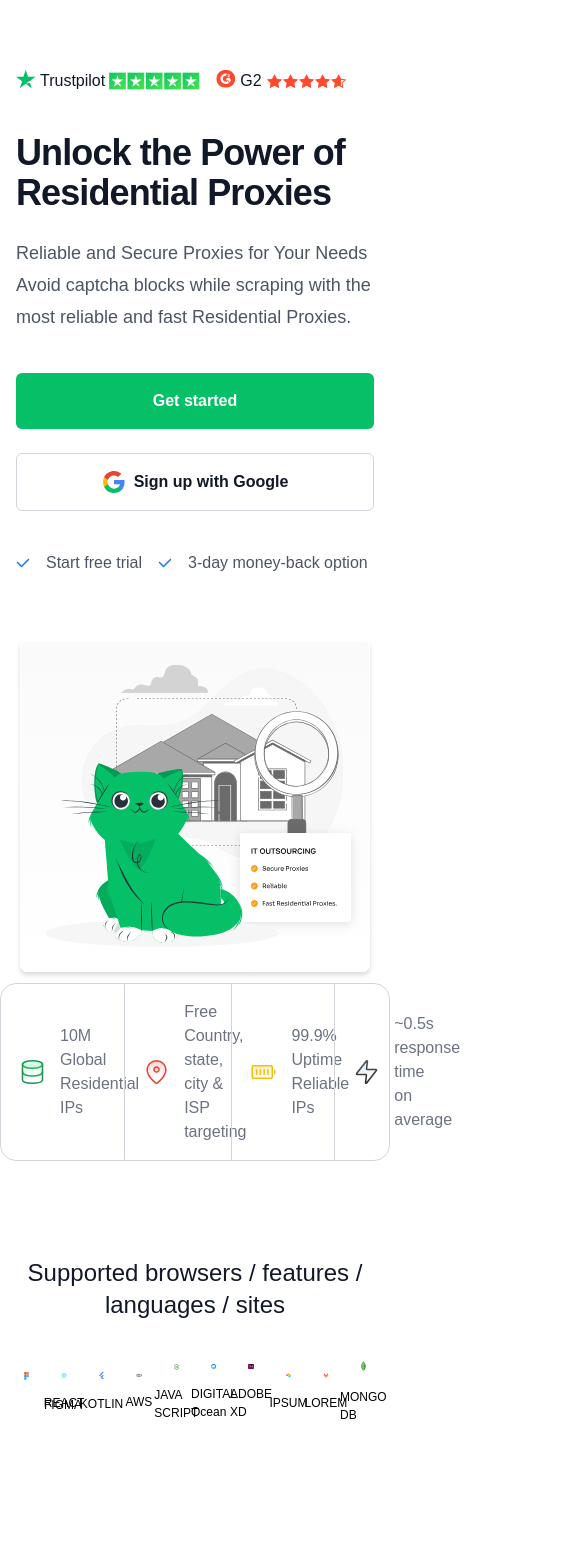
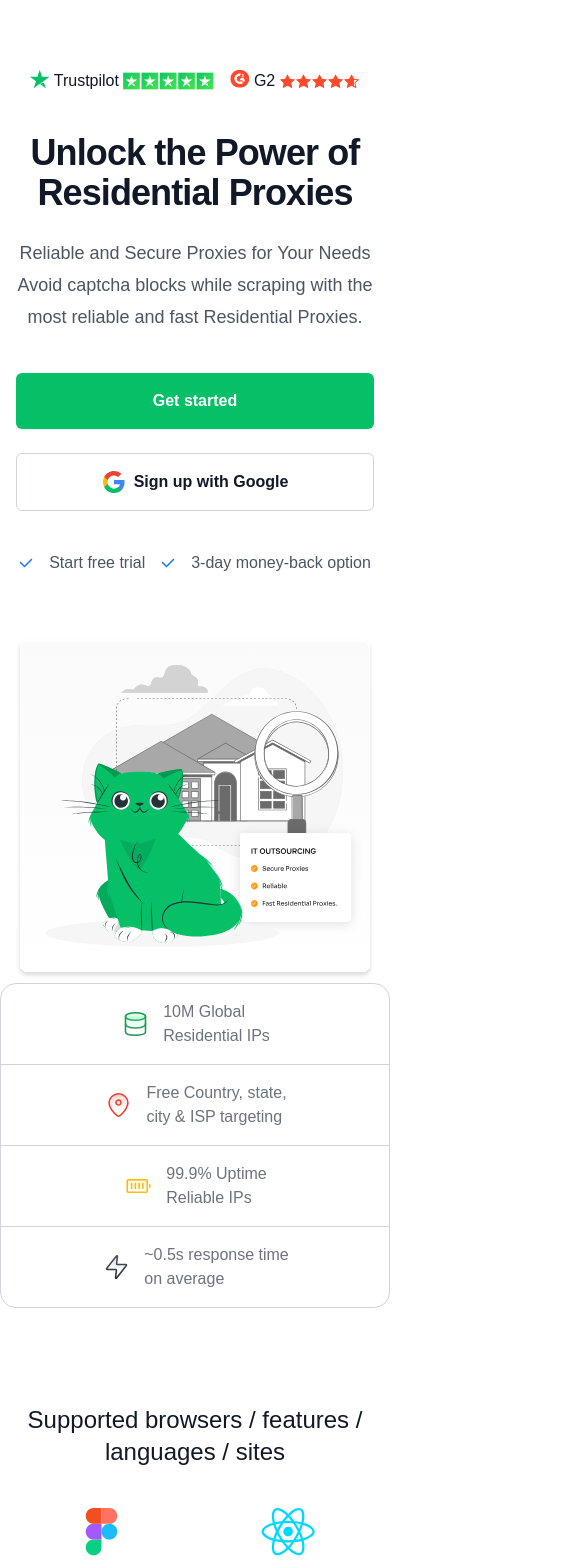
Before and after one commit to NikeVir/Freelance1, a Next.js app: page / in a window 390 px wide. Shown: the part 160-1728 px from the top of the page, 585 px wide, since content can reach past the window. Built offline with nearby package versions, Linux system fonts and the light colour scheme.

Commit message:
Made the sections mobile responsive

```diff
--- a/src/components/ContactUsSection.tsx
+++ b/src/components/ContactUsSection.tsx
@@ -34,14 +34,14 @@ export default function ContactSection() {
         <img src="/images/illustration/gray-cat.svg" />
       </div>
 
-      <div className="flex flex-col justify-center items-center space-y-2">
-        <h1 className="font-bold text-[32px]">Contact Us</h1>
-        <p className="text-[18px] text-gray-500 ">
+      <div className="flex flex-col justify-center items-center space-y-2 text-center">
+        <h1 className="font-bold text-[32px] sm:text-[24px]">Contact Us</h1>
+        <p className="text-[18px] sm:text-[16px] text-gray-500">
           Reach out to us anytime, and we&apos;ll get back you as soon as possible!
         </p>
       </div>
       <div className="relative isolate pt-1">
-        <div className="mx-auto max-w-7xl px-6 py-24 lg:flex flex-col gap-10 lg:items-center lg:px-8" >
+        <div className="mx-auto max-w-7xl px-6 py-24 lg:flex flex-col gap-10 lg:items-center lg:px-8 sm:py-16 sm:px-4">
           <form
             action="#"
             method="POST"
@@ -140,9 +140,9 @@ export default function ContactSection() {
                 </div>
               </div>
 
-              <div className="">
+              <div className="sm:col-span-2">
                 <label
-                  htmlFor="last-name"
+                  htmlFor="document-upload"
                   className="block text-sm font-normal leading-6 text-gray-900"
                 >
                   Any Document to upload for us
@@ -153,9 +153,8 @@ export default function ContactSection() {
                     type="text"
                     value={fileName}
                     readOnly
-                    name="last-name"
-                    id="last-name"
-                    autoComplete="family-name"
+                    name="document-upload"
+                    id="document-upload"
                     className="block w-full rounded-md border-0 px-3.5 py-2 text-gray-900 shadow-sm ring-1 ring-inset ring-gray-300 placeholder:text-gray-400 focus:ring-2 focus:ring-inset focus:ring-blue-600 sm:text-sm sm:leading-6 cursor-pointer"
                     onClick={handleClick}
                     style={{ paddingLeft: '40px' }}
@@ -196,9 +195,9 @@ export default function ContactSection() {
                       />
                     </Switch>
                   </div>
-                  <Switch.Label className="lg:text-sm sm:text-[12px] leading-6 text-gray-500 whitespace-nowrap">
+                  <Switch.Label className="lg:text-sm sm:text-[12px] leading-6 text-gray-500">
                     I agree and consent to the{" "}
-                    <a href="#" className="font-semibold ">
+                    <a href="#" className="font-semibold">
                       privacy&nbsp;policy
                     </a>
                     , its terms of processing of my personal data.
@@ -211,7 +210,7 @@ export default function ContactSection() {
                   type="submit"
                   className="inline-flex w-32 text-center items-center text-sm justify-end bg-[#05C067] p-2 shadow-lg shadow-black/30 rounded-md font-semibold leading-6 text-gray-900"
                 >
-                  <p className="w-full text-center items-center gap-2  text-white rounded-lg">
+                  <p className="w-full text-center items-center gap-2 text-white rounded-lg">
                     Contact Us
                   </p>
                 </button>
--- a/src/components/Features.tsx
+++ b/src/components/Features.tsx
@@ -2,21 +2,20 @@ export default function FeaturesSection() {
   return (
     <div className="bg-white lg:py-10 lg:px-8 sm:px-8 sm:py-24">
       <div className="mx-auto max-w-7xl lg:px-6 md:px-6">
-        <div className="flex divide-x lg:p-6 sm:p-0 divide-gray-300 border border-gray-300 rounded-2xl">
+        <div className="flex flex-col lg:flex-row divide-y lg:divide-y-0 lg:divide-x lg:p-6 sm:p-0 divide-gray-300 border border-gray-300 rounded-2xl">
           <div className="flex-1 p-4 sm:p-2 sm:mt-3 flex items-center justify-center">
             <div className="flex space-x-3 items-center">
               <img src="/images/icons/database.svg" />
-              <p className="text-[16px] sm:text-[12px] text-gray-500">
-                10M Global <br></br>
-                Residential IPs
+              <p className="text-[16px] font-sora font-normal text-gray-500">
+                10M Global <br /> Residential IPs
               </p>
             </div>
           </div>
           <div className="flex-1 p-4 sm:p-2 flex items-center justify-center">
             <div className="flex space-x-3 items-center">
               <img src="/images/icons/location-icon.svg" />
-              <p className="text-[16px] sm:text-[12px] text-gray-500">
-                Free Country, state,<br></br>
+              <p className="text-[16px] font-sora font-normal text-gray-500">
+                Free Country, state,<br />
                 city & ISP targeting
               </p>
             </div>
@@ -24,17 +23,17 @@ export default function FeaturesSection() {
           <div className="flex-1 p-4 sm:p-2 flex items-center justify-center">
             <div className="flex space-x-3 items-center lg:mt-0 sm:mt-3">
               <img src="/images/icons/battery-full-icon.svg" />
-              <p className="text-[16px] sm:text-[12px] text-gray-500">
-                99.9% Uptime <br></br>
+              <p className="text-[16px] font-sora font-normal text-gray-500">
+                99.9% Uptime <br />
                 Reliable IPs
               </p>
             </div>
           </div>
           <div className="flex-1 p-4 sm:p-2 flex items-center justify-center">
-            <div className="flex items-center space-x-3">
+            <div className="flex space-x-3 items-center">
               <img src="/images/icons/lightening-icon.svg" />
-              <p className="text-[16px] sm:text-[12px] text-gray-500">
-                ~0.5s response time<br></br>
+              <p className="text-[16px] font-sora font-normal text-gray-500">
+                ~0.5s response time<br />
                 on average
               </p>
             </div>
--- a/src/components/Footer.tsx
+++ b/src/components/Footer.tsx
@@ -1,7 +1,6 @@
 "use client";
 import React from "react";
 import Link from 'next/link';
-
 
 type IconProps = React.SVGProps<SVGSVGElement>;
 export default function Footer() {
@@ -70,18 +69,16 @@ export default function Footer() {
       </h2>
       <div className="mx-auto max-w-7xl px-6 pb-8 pt-16 sm:pt-24 lg:px-8 lg:pt-32">
         <div className="xl:grid xl:grid-cols-3 xl:gap-8">
-          <div className="space-y-8">
-            <div className="flex items-center space-x-4">
+          <div className="space-y-8 text-center lg:text-left">
+            <div className="flex flex-col items-center space-y-2 lg:items-start">
               <img alt="Company name" src="/logo.svg" className="h-12" />
               <h1 className="font-bold">CAT PROXIES</h1>
             </div>
-
             <div className="space-y-2">
-              <p className="text-sm  text-gray-500">Technical Support</p>
-              <p className="text-sm ">support@catproxies.com</p>
+              <p className="text-sm text-gray-500">Technical Support</p>
+              <p className="text-sm">support@catproxies.com</p>
             </div>
-
-            <div className="flex space-x-6">
+            <div className="flex justify-center space-x-6 lg:justify-start">
               {navigation.social.map((item) => (
                 <a
                   key={item.name}
@@ -133,11 +130,11 @@ export default function Footer() {
             </div>
             <div className="md:grid md:grid-cols-2 md:gap-8">
               <div>
-                <h3 className="text-sm font-normal underline leading-6 text-gray-400">
+                <h3 className="text-sm font-normal leading-6 underline text-gray-400">
                   Services
                 </h3>
                 <ul role="list" className="mt-6 space-y-4">
-                  {navigation.company.map((item) => (
+                  {navigation.services.map((item) => (
                     <li key={item.name}>
                       <a
                         href={item.href}
--- a/src/components/HeroSection.tsx
+++ b/src/components/HeroSection.tsx
@@ -3,9 +3,9 @@ export default function HeroSection() {
     <div className="pt-32 pb-1 overflow-hidden bg-white font-giest">
       <div className="mx-auto max-w-7xl md:px-6 lg:px-8">
         <div className="grid grid-cols-1 gap-x-8 gap-y-16 sm:gap-y-20 lg:grid-cols-2 lg:items-center">
-          <div className="px-4">
+          <div className="px-4 flex flex-col items-center lg:items-start">
             <div className="max-w-2xl mx-auto lg:mx-0 lg:flex-auto">
-              <div className="flex items-center text-base text-gray-600 gap-x-4">
+              <div className="flex items-center text-base text-gray-600 gap-x-4 justify-center lg:justify-start">
                 <span className="flex items-center justify-center gap-x-1">
                   <img
                     src="/images/icons/single-star.svg"
@@ -24,15 +24,15 @@ export default function HeroSection() {
                   <img src="/images/icons/red-5-stars.svg" className="mt-1" />
                 </span>
               </div>
-              <h1 className="max-w-xl mt-10 text-4xl font-semibold tracking-tight text-gray-900 sm:text-6xl">
+              <h1 className="max-w-xl mt-10 text-4xl font-semibold tracking-tight text-center lg:text-left text-gray-900 sm:text-6xl">
                 Unlock the Power of Residential Proxies
               </h1>
-              <p className="mt-6 text-lg font-normal leading-8 text-gray-600">
+              <p className="mt-6 text-lg font-normal leading-8 text-center lg:text-left text-gray-600">
                 Reliable and Secure Proxies for Your Needs Avoid captcha blocks
                 while scraping with the most reliable and fast Residential
                 Proxies.
               </p>
-              <div className="flex flex-col items-center gap-6 mt-10 sm:flex-row ">
+              <div className="flex flex-col items-center gap-6 mt-10 sm:flex-row">
                 <a
                   href="#"
                   className="justify-center w-full px-10 py-4 text-base font-semibold text-center text-white rounded-md shadow-sm bg-[#05C067]  hover:bg-primary/95 focus-visible:outline focus-visible:outline-2 focus-visible:outline-offset-2 focus-visible:outline-blue-600 lg:w-fit"
@@ -47,7 +47,7 @@ export default function HeroSection() {
                   with Google
                 </a>
               </div>
-              <div className="flex items-center gap-4 mt-10">
+              <div className="flex items-center gap-4 mt-10 justify-center lg:justify-start">
                 <p className="inline-flex gap-4 items-center text-base text-gray-600">
                   <img src="/images/icons/tick.svg" alt="" /> Start free trial
                 </p>
--- a/src/components/LogoSection.tsx
+++ b/src/components/LogoSection.tsx
@@ -2,24 +2,23 @@ export default function LogoSection() {
   return (
     <div className="bg-white py-24 sm:py-32">
       <div className="mx-auto max-w-7xl px-6 lg:px-8">
-        <h2 className="text-center text-2xl font-light leading-8   text-gray-900">
+        <h2 className="text-center text-2xl font-light leading-8 text-gray-900">
           Supported browsers / features / languages / sites
         </h2>
-        <div className="mx-auto mt-10 grid max-w-lg grid-cols-10 items-center gap-x-8 gap-y-10 sm:max-w-xl sm:grid-cols-6 sm:gap-x-10 lg:mx-0 lg:max-w-none lg:grid-cols-10">
-          <div className="flex flex-col space-y-4 justify-center items center">
+        <div className="mt-10 grid grid-cols-2 gap-x-8 gap-y-10 sm:grid-cols-2 lg:grid-cols-10">
+          <div className="flex flex-col items-center space-y-4">
             <img
-              className="col-span-2 max-h-12 w-full object-contain lg:col-span-1"
+              className="max-h-12"
               src="/images/icons/figma-icon.svg"
               alt="Figma"
               width={158}
               height={48}
             />
-            <p className="text-[12px] ml-5 ">FIGMA</p>
+            <p className="text-[12px]">FIGMA</p>
           </div>
-
-          <div className="flex flex-col space-y-4 justify-center items-center">
+          <div className="flex flex-col items-center space-y-4">
             <img
-              className="col-span-2 max-h-12 w-full object-contain lg:col-span-1"
+              className="max-h-12"
               src="/images/icons/react-icon.svg"
               alt="React"
               width={158}
@@ -27,10 +26,9 @@ export default function LogoSection() {
             />
             <p className="text-[12px]">REACT</p>
           </div>
-
-          <div className="flex flex-col space-y-4 justify-center items-center">
+          <div className="flex flex-col items-center space-y-4">
             <img
-              className="col-span-2 max-h-12 w-full object-contain lg:col-span-1"
+              className="max-h-12"
               src="/images/icons/kotlin-icon.svg"
               alt="Kotlin"
               width={158}
@@ -38,10 +36,9 @@ export default function LogoSection() {
             />
             <p className="text-[12px]">KOTLIN</p>
           </div>
-
-          <div className="flex flex-col space-y-4 justify-center items-center">
+          <div className="flex flex-col items-center space-y-4">
             <img
-              className="col-span-2 max-h-12 w-full object-contain sm:col-start-2 lg:col-span-1"
+              className="max-h-12"
               src="/images/icons/aws-icon.svg"
               alt="AWS"
               width={158}
@@ -49,10 +46,9 @@ export default function LogoSection() {
             />
             <p className="text-[12px]">AWS</p>
           </div>
-
-          <div className="flex flex-col space-y-4 justify-center items-center">
+          <div className="flex flex-col items-center space-y-4">
             <img
-              className="col-span-2 col-start-2 max-h-12 w-full object-contain sm:col-start-auto lg:col-span-1"
+              className="max-h-12"
               src="/images/icons/nodeJS-icon.svg"
               alt="Node-js"
               width={158}
@@ -60,21 +56,19 @@ export default function LogoSection() {
             />
             <p className="text-[12px]">JAVA SCRIPT</p>
           </div>
-
-          <div className="flex flex-col space-y-4 justify-center items-center">
+          <div className="flex flex-col items-center space-y-4">
             <img
-              className="col-span-2 col-start-2 max-h-12 w-full object-contain sm:col-start-auto lg:col-span-1"
+              className="max-h-12"
               src="/images/icons/digital-ocean-icon.svg"
               alt="Digital Ocean"
               width={158}
               height={48}
             />
-            <p className="text-[12px]">DIGITAL Ocean</p>
+            <p className="text-[12px]">DIGITAL OCEAN</p>
           </div>
-
-          <div className="flex flex-col space-y-4 justify-center items-center">
+          <div className="flex flex-col items-center space-y-4">
             <img
-              className="col-span-2 col-start-2 max-h-12 w-full object-contain sm:col-start-auto lg:col-span-1"
+              className="max-h-12"
               src="/images/icons/adobe-icon.svg"
               alt="Adobe XD"
               width={158}
@@ -82,10 +76,9 @@ export default function LogoSection() {
             />
             <p className="text-[12px]">ADOBE XD</p>
           </div>
-
-          <div className="flex flex-col space-y-4 justify-center items-center">
+          <div className="flex flex-col items-center space-y-4">
             <img
-              className="col-span-2 col-start-2 max-h-12 w-full object-contain sm:col-start-auto lg:col-span-1"
+              className="max-h-12"
               src="/images/icons/airtable-icon.svg"
               alt="Airtable"
               width={158}
@@ -93,10 +86,9 @@ export default function LogoSection() {
             />
             <p className="text-[12px]">IPSUM</p>
           </div>
-
-          <div className="flex flex-col space-y-4 justify-center items-center">
+          <div className="flex flex-col items-center space-y-4">
             <img
-              className="col-span-2 col-start-2 max-h-12 w-full object-contain sm:col-start-auto lg:col-span-1"
+              className="max-h-12"
               src="/images/icons/gitlab.svg"
               alt="Gitlab"
               width={158}
@@ -104,10 +96,9 @@ export default function LogoSection() {
             />
             <p className="text-[12px]">LOREM</p>
           </div>
-
-          <div className="flex flex-col space-y-4 justify-center items-center">
+          <div className="flex flex-col items-center space-y-4">
             <img
-              className="col-span-2 col-start-2 max-h-12 w-full object-contain sm:col-start-auto lg:col-span-1"
+              className="max-h-12"
               src="/images/icons/mongoDB-icon.svg"
               alt="MongoDB"
               width={158}
--- a/src/components/WhySection.tsx
+++ b/src/components/WhySection.tsx
@@ -43,32 +43,31 @@ const faqs = [
 
 export default function WhySection() {
   return (
-    <div className="bg-white justify-end">
-      <div className="px-6 py-16 mx-auto max-w-7xl lg:px-8 justify-end">
-        <div className="mt-10 lg:grid lg:grid-cols-12 lg:gap-8 justify-end">
-          <div className="lg:col-span-5 space-y-4">
-            <h3 className="text-2xl lg:text-left text-center sm:text-4xl font-semibold tracking-tight text-secondary">
+    <div className="bg-white">
+      <div className="px-6 py-16 mx-auto max-w-7xl lg:px-8">
+        <div className="mt-10 lg:grid lg:grid-cols-12 lg:gap-8">
+          <div className="lg:col-span-5 space-y-4 text-center lg:text-left">
+            <h3 className="text-2xl sm:text-4xl font-semibold tracking-tight text-secondary">
               Cat Proxies Solutions
             </h3>
-            <p className="max-w-xl text-center lg:text-left mx-auto mt-4 text-base text-secondary/80">
+            <p className="max-w-xl mx-auto mt-4 text-base text-secondary/80">
               Explore How Our Expertise Translates into Tangible Results.
             </p>
-            <p className="text-sm text-gray-400 ">
+            <p className="text-sm text-gray-400">
               Dive deep into each project with comprehensive case studies that
               outline challenges, strategies, and outcomes.
             </p>
-
-            <div className="sm:flex sm:justify-center sm:items-center">
+            <div className="sm:flex sm:justify-center lg:justify-start">
               <img src="/images/illustration/three-cat-illustration.svg" />
             </div>
           </div>
           <div className="mt-10 lg:col-span-7 lg:mt-0">
-            <dl className="space-y-8 ">
+            <dl className="space-y-8">
               {faqs.map((faq) => (
                 <Disclosure
                   as="div"
                   key={faq.question}
-                  className="max-w-xl p-4 mx-auto bg-white border border-gray-200 rounded-md shadow-md "
+                  className="max-w-xl p-4 mx-auto bg-white border border-gray-200 rounded-md shadow-md"
                 >
                   {({ open }) => (
                     <>
@@ -80,15 +79,12 @@ export default function WhySection() {
                               {faq.question}
                             </span>
                           </div>
-
                           <span className="flex items-center ml-6 h-7">
                             {open ? (
-                              <>
-                                <ChevronUpIcon
-                                  className="w-6 h-6"
-                                  aria-hidden="true"
-                                />
-                              </>
+                              <ChevronUpIcon
+                                className="w-6 h-6"
+                                aria-hidden="true"
+                              />
                             ) : (
                               <ChevronDownIcon
                                 className="w-6 h-6"
@@ -105,7 +101,7 @@ export default function WhySection() {
                         <p className="text-base font-normal text-gray-600">
                           {faq.answer}
                         </p>
-                        <button className="ml-2 px-4 py-4 w-full rounded-lg text-sm text-white bg-gradient-to-r from-[#05C067] to-[#50EA48] ">
+                        <button className="ml-2 px-4 py-4 w-full rounded-lg text-sm text-white bg-gradient-to-r from-[#05C067] to-[#50EA48]">
                           Contact Us Now
                         </button>
                       </Disclosure.Panel>
--- a/tailwind.config.ts
+++ b/tailwind.config.ts
@@ -17,9 +17,9 @@ const config: Config = {
         giest: ['Giest', 'sans-serif'],
         sora: ['Sora', 'sans-serif'],
       },
-
     },
   },
   plugins: [],
 };
+
 export default config;
```
Also changed, not shown: src/components/Header.tsx (+10 -30 lines), src/components/PricingSection.tsx (+9 -15 lines).
